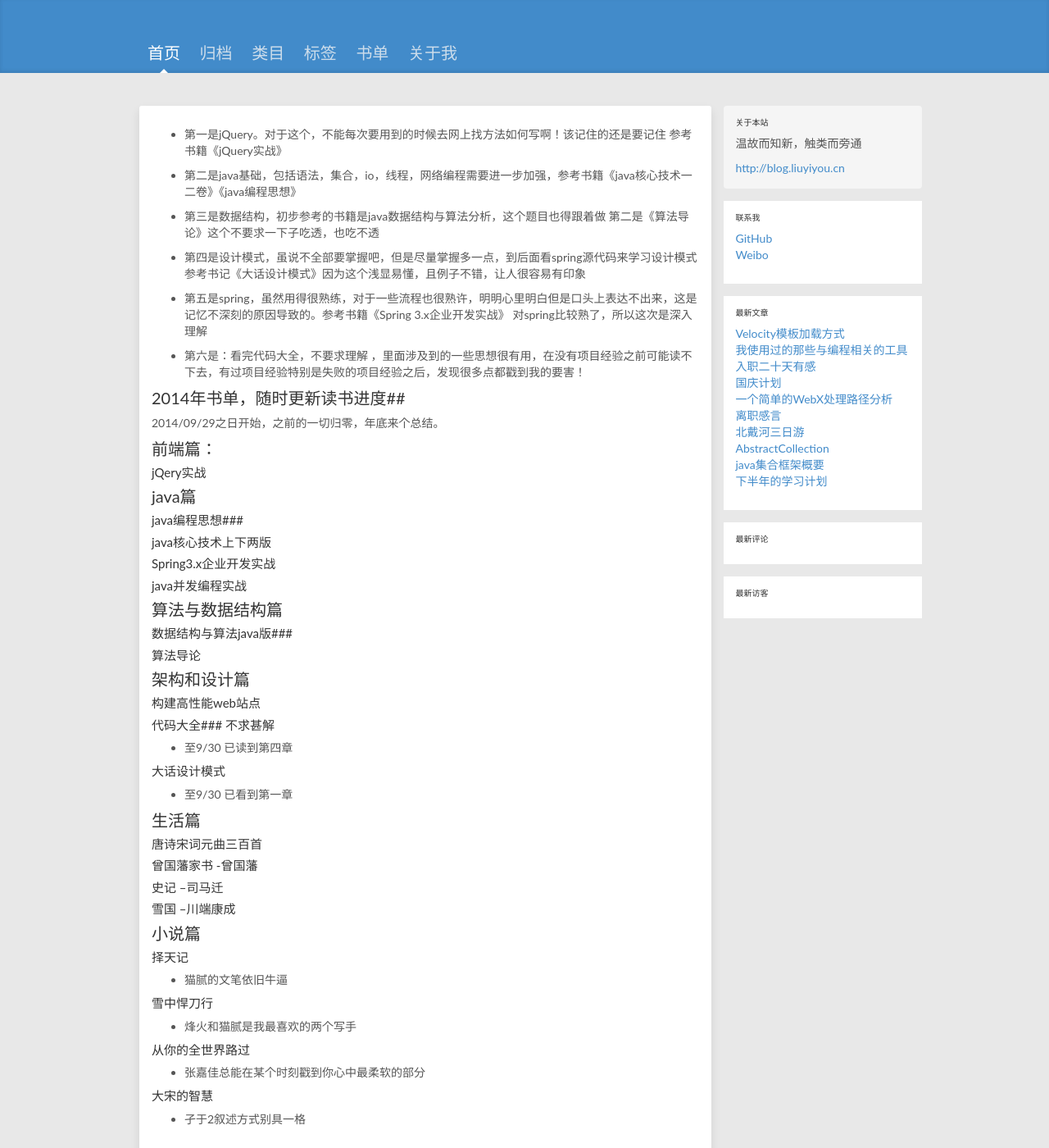
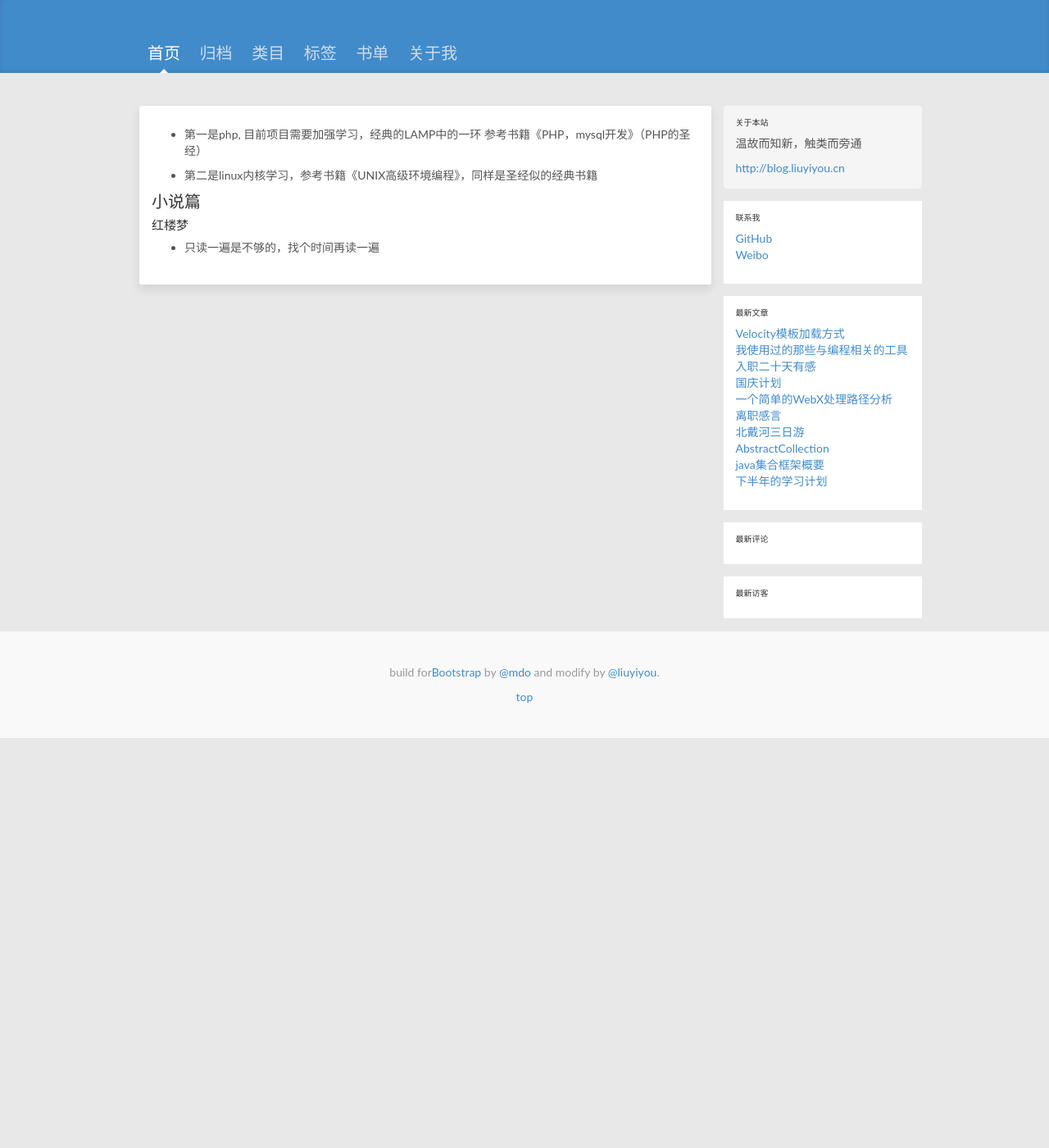
Before and after one commit to songqing/songqing.github.io, a Jekyll site: the page built from books.md, in a window 1280 px wide and 1400 px high. Shown: the whole window at 82% size. Built offline with Jekyll 4.4.1, drawn with Linux system fonts in a browser that asks for light colours; comment, search, counter and statistics services are not loaded.

Commit message:
Update books.md

```diff
--- a/books.md
+++ b/books.md
@@ -4,83 +4,12 @@ title: "书单"
 description: "业余爱好的点滴记录，同时作为配置备份的存储地，好记性不如滥笔头。"
 ---
 
-- 第一是jQuery。对于这个，不能每次要用到的时候去网上找方法如何写啊！该记住的还是要记住 参考书籍《jQuery实战》
+- 第一是php, 目前项目需要加强学习，经典的LAMP中的一环 参考书籍《PHP，mysql开发》（PHP的圣经）
 
-- 第二是java基础，包括语法，集合，io，线程，网络编程需要进一步加强，参考书籍《java核心技术一二卷》《java编程思想》
+- 第二是linux内核学习，参考书籍《UNIX高级环境编程》，同样是圣经似的经典书籍
 
-- 第三是数据结构，初步参考的书籍是java数据结构与算法分析，这个题目也得跟着做  第二是《算法导论》这个不要求一下子吃透，也吃不透
-
-- 第四是设计模式，虽说不全部要掌握吧，但是尽量掌握多一点，到后面看spring源代码来学习设计模式  参考书记《大话设计模式》因为这个浅显易懂，且例子不错，让人很容易有印象
-
-- 第五是spring，虽然用得很熟练，对于一些流程也很熟许，明明心里明白但是口头上表达不出来，这是记忆不深刻的原因导致的。参考书籍《Spring 3.x企业开发实战》 对spring比较熟了，所以这次是深入理解
-
-- 第六是：看完代码大全，不要求理解 ，里面涉及到的一些思想很有用，在没有项目经验之前可能读不下去，有过项目经验特别是失败的项目经验之后，发现很多点都戳到我的要害！
-
-
-
-
-
-##2014年书单，随时更新读书进度##
-
-2014/09/29之日开始，之前的一切归零，年底来个总结。
-
-##前端篇：
-
-###jQery实战
-
-
-##java篇
-
-###java编程思想###
-
-###java核心技术上下两版
-
-###Spring3.x企业开发实战
-
-###java并发编程实战
-
-
-##算法与数据结构篇
-
-###数据结构与算法java版###
-
-###算法导论
-
-
-##架构和设计篇
-
-###构建高性能web站点
-
-
-###代码大全### 不求甚解
-
-- 至9/30 已读到第四章
-
-###大话设计模式
-
-- 至9/30 已看到第一章
-
-
-##生活篇
-
-###唐诗宋词元曲三百首
-
-###曾国藩家书  -曾国藩
-
-###史记 --司马迁
-
-###雪国 --川端康成
 
 ##小说篇
 
-###择天记
-- 猫腻的文笔依旧牛逼
-
-###雪中悍刀行
-- 烽火和猫腻是我最喜欢的两个写手
-
-###从你的全世界路过
-- 张嘉佳总能在某个时刻戳到你心中最柔软的部分
-
-###大宋的智慧
-- 孑于2叙述方式别具一格
+###红楼梦
+- 只读一遍是不够的，找个时间再读一遍
```
